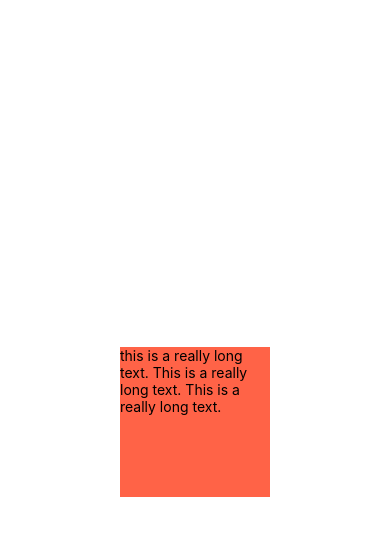
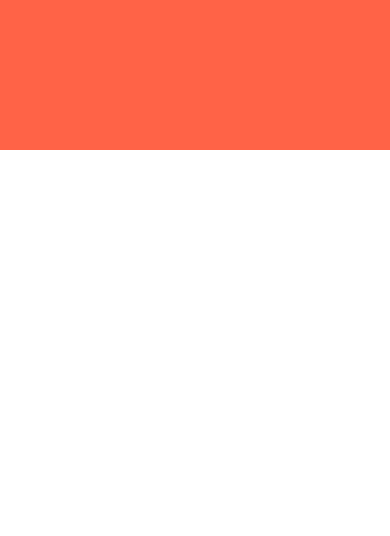
Before and after one commit to likern/course-react-native-animation, a React Native app: screen / in a window 390 px wide. Shown: the top 536 px of the page. Built offline with nearby package versions, Linux system fonts and the light colour scheme.

Commit message:
Adding examples with color and background color

```diff
--- a/App.js
+++ b/App.js
@@ -9,31 +9,33 @@ const StyledView = styled.View`
 `;
 
 const StyledBox = styled.View`
+  position: absolute;
+  left: 0;
+  top: 0;
+  /* width: 150; */
+  right: 0;
+  height: 150;
   background-color: tomato;
 `;
 
 const App = () => {
-  const animation = new Animated.Value(150);
+  const animation = new Animated.Value(0);
   const [animatedStyles, setAnimatedStyles] = useState({
-    width: animation,
-    height: animation,
+    top: animation,
+    left: animation,
+    right: animation,
   });
 
   const startAnimation = () => {
     Animated.timing(animation, {
-      toValue: 300,
+      toValue: 40,
       duration: 1500,
     }).start(() => {});
   };
   return (
     <StyledView>
       <TouchableWithoutFeedback onPress={startAnimation}>
-        <StyledBox as={Animated.View} style={animatedStyles}>
-          <Text>
-            this is a really long text. This is a really long text. This is a
-            really long text.
-          </Text>
-        </StyledBox>
+        <StyledBox as={Animated.View} style={animatedStyles}></StyledBox>
       </TouchableWithoutFeedback>
     </StyledView>
   );
```
